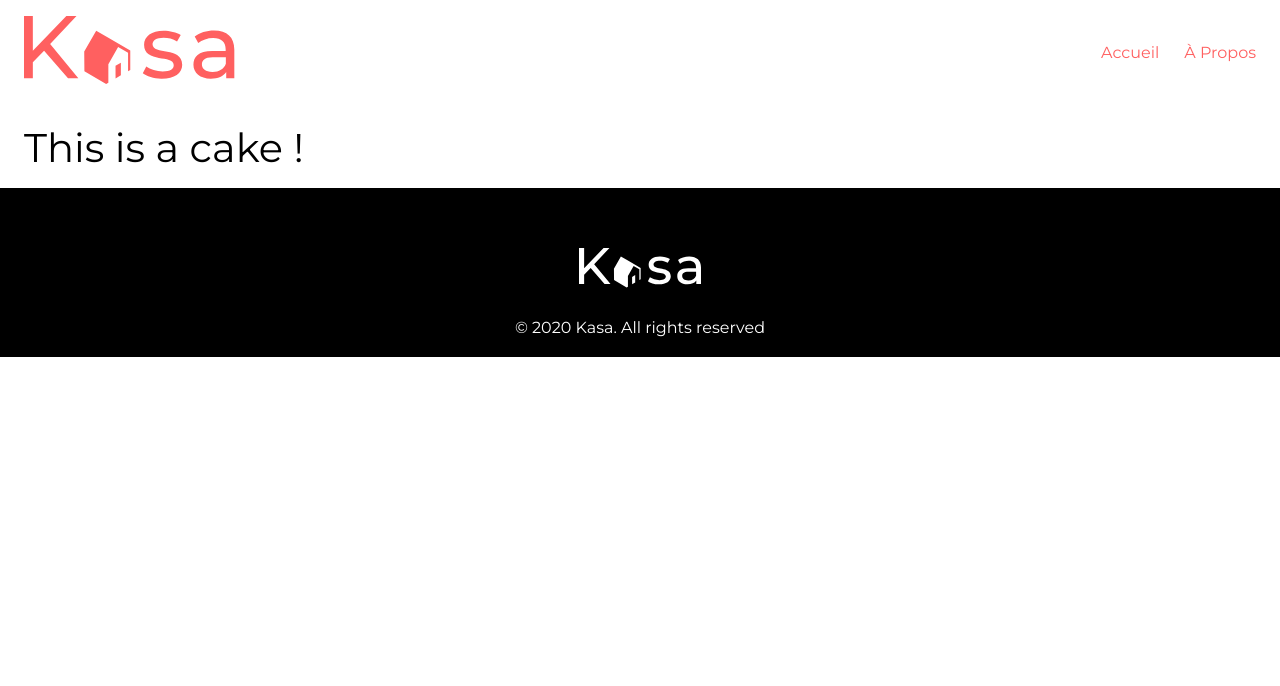
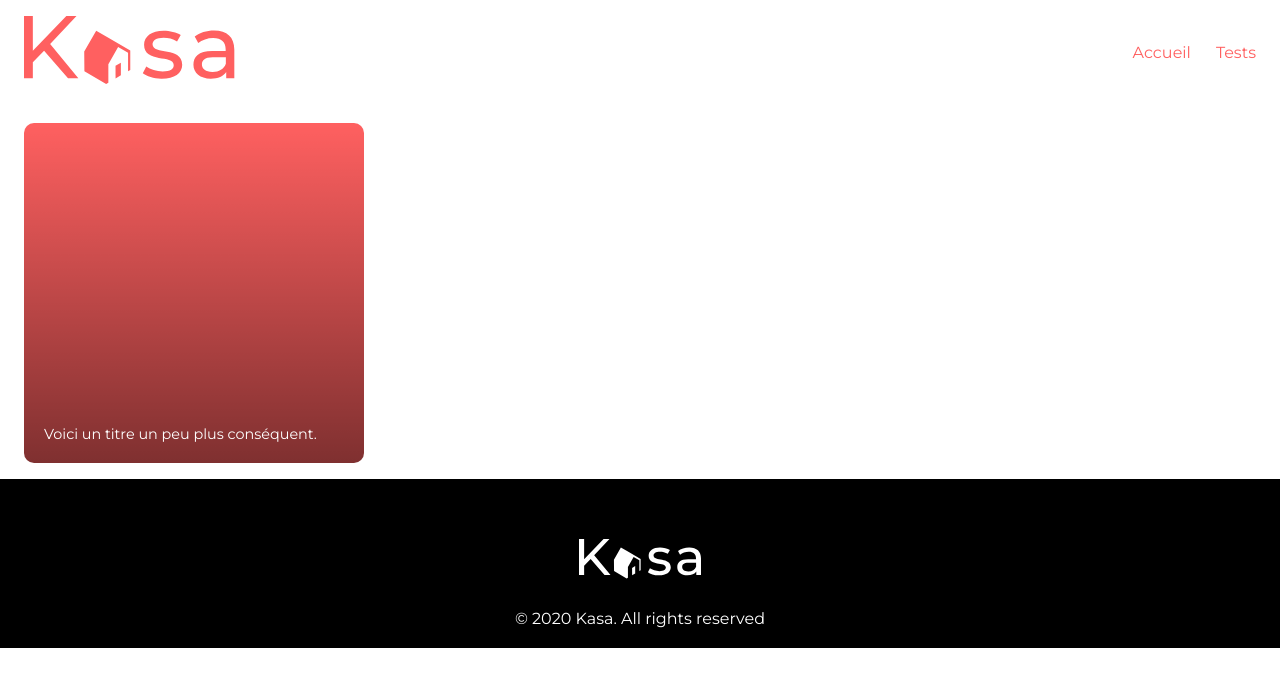
Before and after one commit to thxDuck/DylanPelle_11_22042022, a React (Create React App) app: page /tests in a window 1280 px wide. Shown: the top 686 px of the page. Built offline with nearby package versions, Linux system fonts and the light colour scheme.

Commit message:
Add apartmentCard component

```diff
--- /dev/null
+++ b/sass/components/card.scss
@@ -0,0 +1,22 @@
+.card {
+    display: flex;
+    flex-direction: column-reverse;
+
+    width: 340px;
+    height: 340px;
+    border-radius: $radius;
+
+    background: $color-primary linear-gradient(180deg, rgba(255, 255, 255, 0) 0%, rgba(0, 0, 0, 0.5) 100%);
+
+    &__title {
+        color: white;
+        margin: 20px;
+        font-size: 0.9rem;
+    }
+
+    @media (max-width: 768px) {
+        width: 335px;
+        height: 255px;
+    }
+
+}
--- a/sass/components/index.scss
+++ b/sass/components/index.scss
@@ -1,2 +1,3 @@
 @import "header.scss";
 @import "footer.scss";
+@import "card.scss";
--- a/sass/utils/variables.scss
+++ b/sass/utils/variables.scss
@@ -1,5 +1,6 @@
 $radius: 10px;
 $radius-xl: 25px;
+
 
 $color-primary: #FF6060;
 $color-light-gray: #F7F7F7;
--- /dev/null
+++ b/src/components/ApartmentCard.jsx
@@ -0,0 +1,11 @@
+import React from "react";
+
+function ApartmentCard() {
+	return (
+		<div className="card">
+			<div className="card__title">Voici un titre un peu plus conséquent.</div>
+		</div>
+	);
+}
+
+export default ApartmentCard;
--- a/src/components/app/Routes.jsx
+++ b/src/components/app/Routes.jsx
@@ -1,11 +1,13 @@
 import { Routes, Route } from "react-router-dom";
 import Home from "../../pages/Home";
+import Tests from "../../pages/Tests.jsx";
 import PropertyDetails from "../../pages/PropertyDetails.jsx";
 import Error from "../Error";
 function RoutesApp() {
 	return (
 		<Routes>
 			<Route path="/" element={<Home />} />
+			<Route path="/tests" element={<Tests />} />
 			<Route path="/details/:id" element={<PropertyDetails />} />
 			<Route path="*" element={<Error />} />
 		</Routes>
--- a/src/components/header/Nav.jsx
+++ b/src/components/header/Nav.jsx
@@ -7,12 +7,14 @@ function Nav() {
 		<nav>
 			<ul>
 				<Link to="/">
-					{" "}
-					<li>accueil</li>
+					<li>Accueil</li>
 				</Link>
-				<Link to="/details/JulienTest">
+				<Link to="/tests">
+					<li>Tests</li>
+				</Link>
+				{/* <Link to="/details/JulienTest">
 					<li>à propos</li>
-				</Link>
+				</Link> */}
 			</ul>
 		</nav>
 	);
--- /dev/null
+++ b/src/pages/Tests.jsx
@@ -0,0 +1,9 @@
+import React from "react";
+
+import ApartmentCard from "../components/ApartmentCard";
+
+function Tests() {
+	return <ApartmentCard />;
+}
+
+export default Tests;
--- a/src/styles/style.css
+++ b/src/styles/style.css
@@ -113,6 +113,26 @@ footer img {
   width: 122px;
 }
 
+.card {
+  display: flex;
+  flex-direction: column-reverse;
+  width: 340px;
+  height: 340px;
+  border-radius: 10px;
+  background: #FF6060 linear-gradient(180deg, rgba(255, 255, 255, 0) 0%, rgba(0, 0, 0, 0.5) 100%);
+}
+.card__title {
+  color: white;
+  margin: 20px;
+  font-size: 0.9rem;
+}
+@media (max-width: 768px) {
+  .card {
+    width: 335px;
+    height: 255px;
+  }
+}
+
 .main {
   display: flex;
   flex-direction: column;
```
Also changed, not shown: 1 other file (tests, documents, lock files or other folders).
